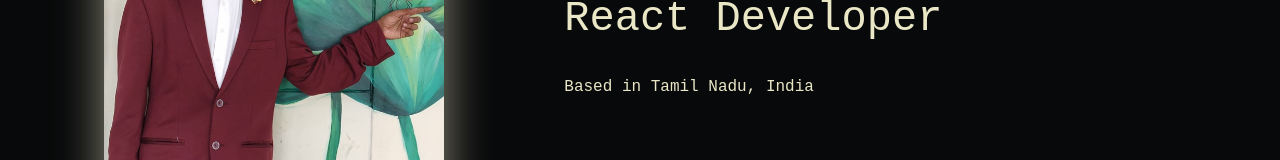
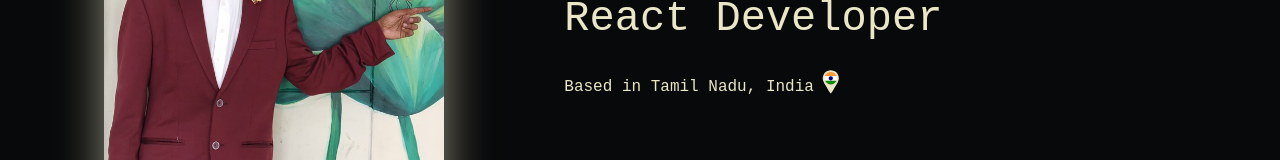
Before and after one commit to SriGanesh01/Portfolio1Srignesh, a React (Vite) app: page /home in a window 1280 px wide. Shown: the part 326-486 px from the top of the page. Built offline with nearby package versions, Linux system fonts and the light colour scheme; a web font is replaced by a local one.

Commit message:
Location Address Added

```diff
--- a/src/components/Home/HeroHome.jsx
+++ b/src/components/Home/HeroHome.jsx
@@ -11,6 +11,7 @@ import Instagram from "../../assets/Home/Icons/Instagram.svg";
 import Resume from "../../assets/Home/Icons/CV.svg";
 import Arrow1 from "../../assets/Home/arrow1.png"
 import MyPhoto1 from "../../assets/Home/MyPhoto.jpg"
+import Location from "../../assets/Home/Location.svg"
 
 
 function HeroHome() {
@@ -161,15 +162,18 @@ function HeroHome() {
                         <div className="font-secondary text-[62px]">Hello&#44; I&#39;m Sriganesh P</div>
                         <div className="font-tretiary font-extralight text-[42px]">Unity & <br /> React Developer</div>
                         <br />
-                        <div className="font-tretiary font-thin text-[16px]">Based in Tamil Nadu&#44; India</div>
+                        <div className="flex gap-2 ">
+                            <div className="font-tretiary font-thin text-[16px]">Based in Tamil Nadu&#44; India </div>
+                            <a className="" href="https://maps.app.goo.gl/DR8QozvhKgo4gNsp8" target="_blank" ><img className="-translate-y-[5px] h-6 tapping" src={Location} alt="" /></a>
+                        </div>
                     </div>
                     <div className="flex flex-col">
                         <div ref={ItemBorder} className="px-1 py-1 flex flex-row justify-between align-middle gap-3 outline-3 rounded-full w-fit mb-3 ml-4">
-                            <a href="https://www.linkedin.com/in/sriganesh-prakash-725a50279/"><img ref={LinkedPos} className="SocialIcons min-w-15" src={LinkedInIcon} alt="" /></a>
-                            <a href="https://github.com/SriGanesh01"><img ref={GitPos} className="SocialIcons min-w-15" src={GitHub} alt="" /></a>
-                            <a href="https://mail.google.com/mail/?view=cm&to=psriganesh2005@gmail.com"><img ref={MailPos} className="SocialIcons min-w-15" src={Mail} alt="" /></a>
-                            <a href="https://www.instagram.com/_sriganesh___/"><img ref={InstaPos} className="SocialIcons min-w-15" src={Instagram} alt="" /></a>
-                            <a href="public/CV_SRIGANESH_P_v5.pdf"><img ref={ResumePos} className="SocialIcons min-w-15" src={Resume} alt="" /></a>
+                            <a href="https://www.linkedin.com/in/sriganesh-prakash-725a50279/" target="_blank" ><img ref={LinkedPos} className="SocialIcons min-w-15" src={LinkedInIcon} alt="" /></a>
+                            <a href="https://github.com/SriGanesh01"><img ref={GitPos} className="SocialIcons min-w-15" src={GitHub} alt="" target="_blank" /></a>
+                            <a href="https://mail.google.com/mail/?view=cm&to=psriganesh2005@gmail.com"><img ref={MailPos} className="SocialIcons min-w-15" src={Mail} alt="" target="_blank" /></a>
+                            <a href="https://www.instagram.com/_sriganesh___/"><img ref={InstaPos} className="SocialIcons min-w-15" src={Instagram} alt="" target="_blank" /></a>
+                            <a href="public/CV_SRIGANESH_P_v5.pdf"><img ref={ResumePos} className="SocialIcons min-w-15" src={Resume} alt="" target="_blank" /></a>
                         </div>
                     </div>
                 </div>
--- a/src/index.css
+++ b/src/index.css
@@ -140,3 +140,13 @@ body::-webkit-scrollbar {
     transition: margin 0.15s cubic-bezier(0.25, 0.1, 0.25, 1);
     margin: 24px;
 }
+
+.tapping {
+    transform-origin: bottom center;
+    transition: transform 0.3s ease;
+}
+
+.tapping:hover {
+    transform-origin: bottom center;
+    transform: rotateZ(25deg)
+}
```
Also changed, not shown: src/assets/Home/Location.svg (added).
